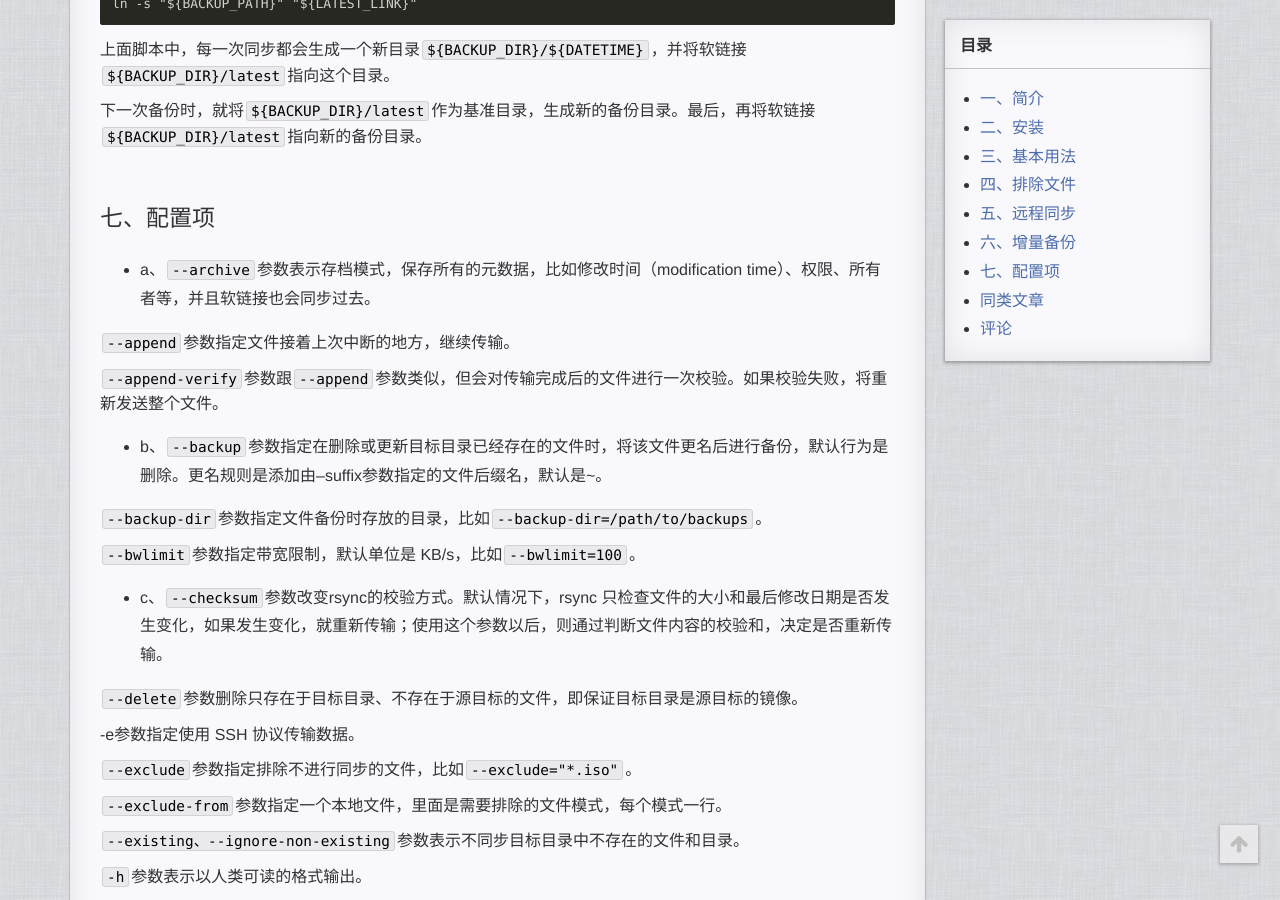
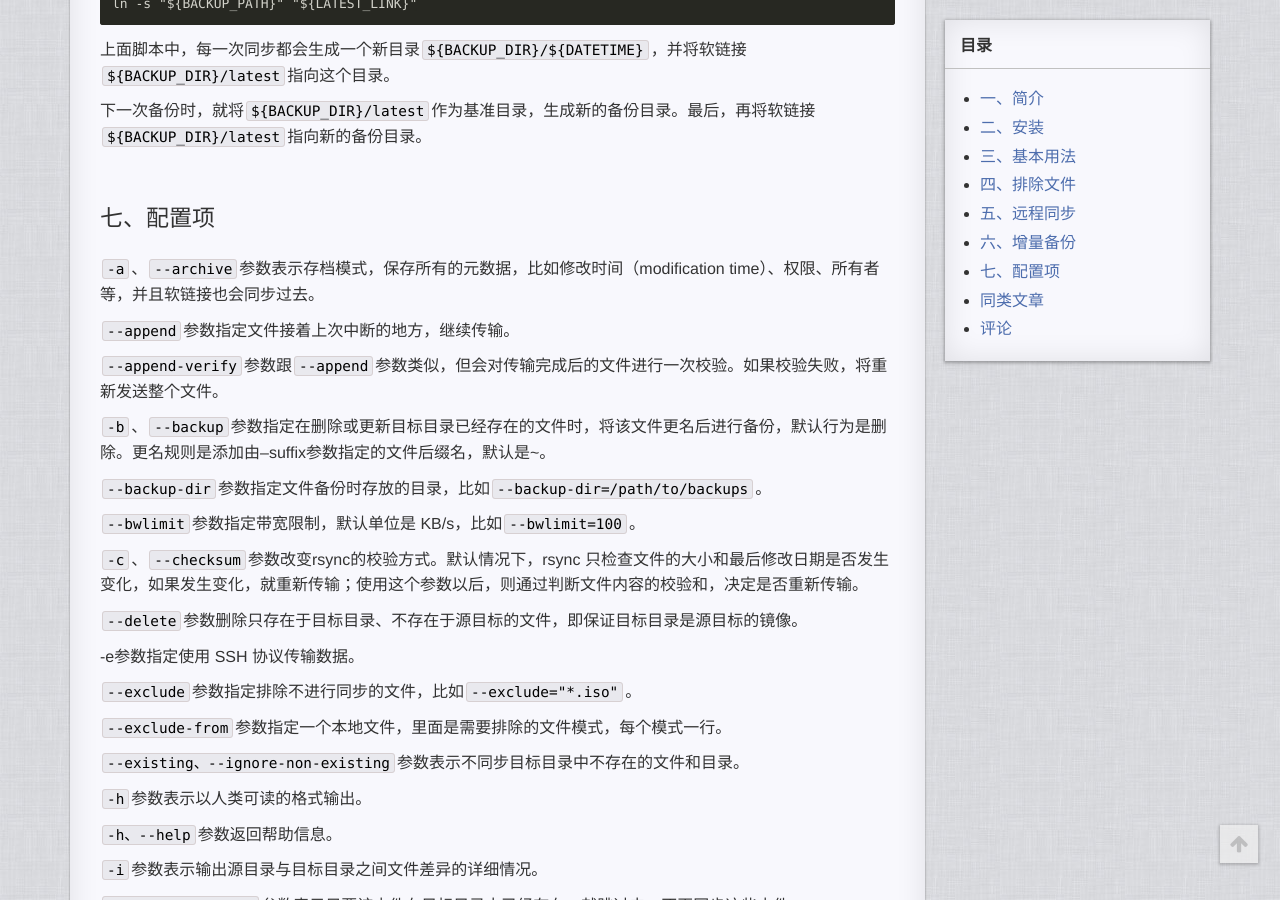
Before and after one commit to luohuilong/luohuilong.github.io, a Jekyll site: the page built from _posts/2025-05-20-rsync同步用法.md, in a window 1280 px wide and 900 px high, scrolled down 5147 px. Built offline with Jekyll 4.4.1, drawn with Linux system fonts in a browser that asks for light colours; comment, search, counter and statistics services are not loaded; a style sheet for code colours, icons or effects is not loaded.

Commit message:
Add files via upload

```diff
--- a/_posts/2025-05-20-rsync同步用法.md
+++ b/_posts/2025-05-20-rsync同步用法.md
@@ -212,19 +212,19 @@
 
 ### 七、配置项 ###
 
-- a、`--archive`参数表示存档模式，保存所有的元数据，比如修改时间（modification time）、权限、所有者等，并且软链接也会同步过去。
+`-a`、`--archive`参数表示存档模式，保存所有的元数据，比如修改时间（modification time）、权限、所有者等，并且软链接也会同步过去。
 
 `--append`参数指定文件接着上次中断的地方，继续传输。
 
 `--append-verify`参数跟`--append`参数类似，但会对传输完成后的文件进行一次校验。如果校验失败，将重新发送整个文件。
 
-- b、`--backup`参数指定在删除或更新目标目录已经存在的文件时，将该文件更名后进行备份，默认行为是删除。更名规则是添加由--suffix参数指定的文件后缀名，默认是~。
+`-b`、`--backup`参数指定在删除或更新目标目录已经存在的文件时，将该文件更名后进行备份，默认行为是删除。更名规则是添加由--suffix参数指定的文件后缀名，默认是~。
 
 `--backup-dir`参数指定文件备份时存放的目录，比如`--backup-dir=/path/to/backups`。
 
 `--bwlimit`参数指定带宽限制，默认单位是 KB/s，比如`--bwlimit=100`。
 
-- c、`--checksum`参数改变rsync的校验方式。默认情况下，rsync 只检查文件的大小和最后修改日期是否发生变化，如果发生变化，就重新传输；使用这个参数以后，则通过判断文件内容的校验和，决定是否重新传输。
+`-c`、`--checksum`参数改变rsync的校验方式。默认情况下，rsync 只检查文件的大小和最后修改日期是否发生变化，如果发生变化，就重新传输；使用这个参数以后，则通过判断文件内容的校验和，决定是否重新传输。
 
 `--delete`参数删除只存在于目标目录、不存在于源目标的文件，即保证目标目录是源目标的镜像。
 
```
